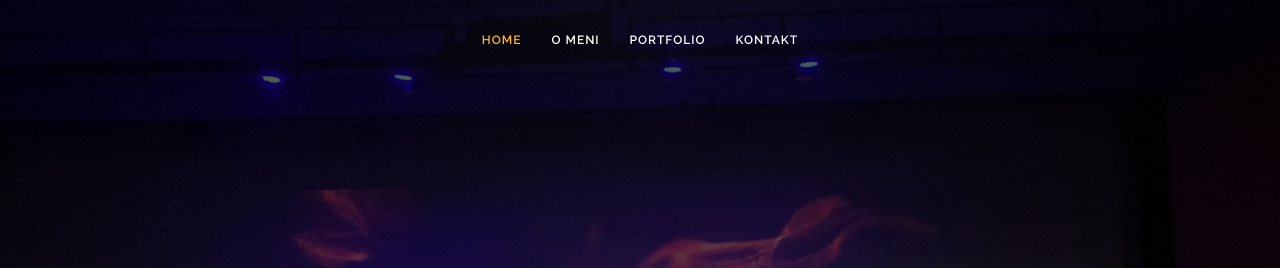
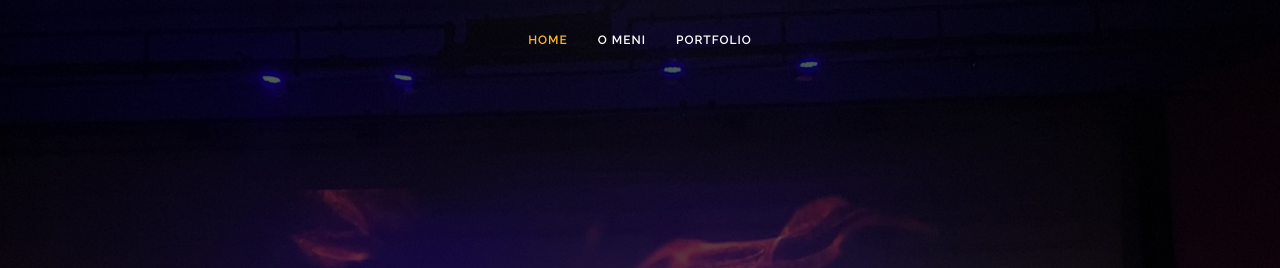
Before and after one commit to frankaboros5/frankaboros, a plain HTML site: page index.html in a window 1280 px wide. Shown: the top 268 px of the page. Drawn offline with nearby package versions, Linux system fonts and the light colour scheme.

Commit message:
Update index.html

```diff
--- a/index.html
+++ b/index.html
@@ -39,9 +39,6 @@
         <li><a class="nav-link scrollto active" href="#hero">Home</a></li>
         <li><a class="nav-link scrollto" href="#about">O meni</a></li>
         <li><a class="nav-link scrollto " href="#portfolio">Portfolio</a></li>
-
-        </li>
-        <li><a class="nav-link scrollto" href="#contact">Kontakt</a></li>
       </ul>
       <i class="bi bi-list mobile-nav-toggle"></i>
     </nav><!-- .navbar -->
```
